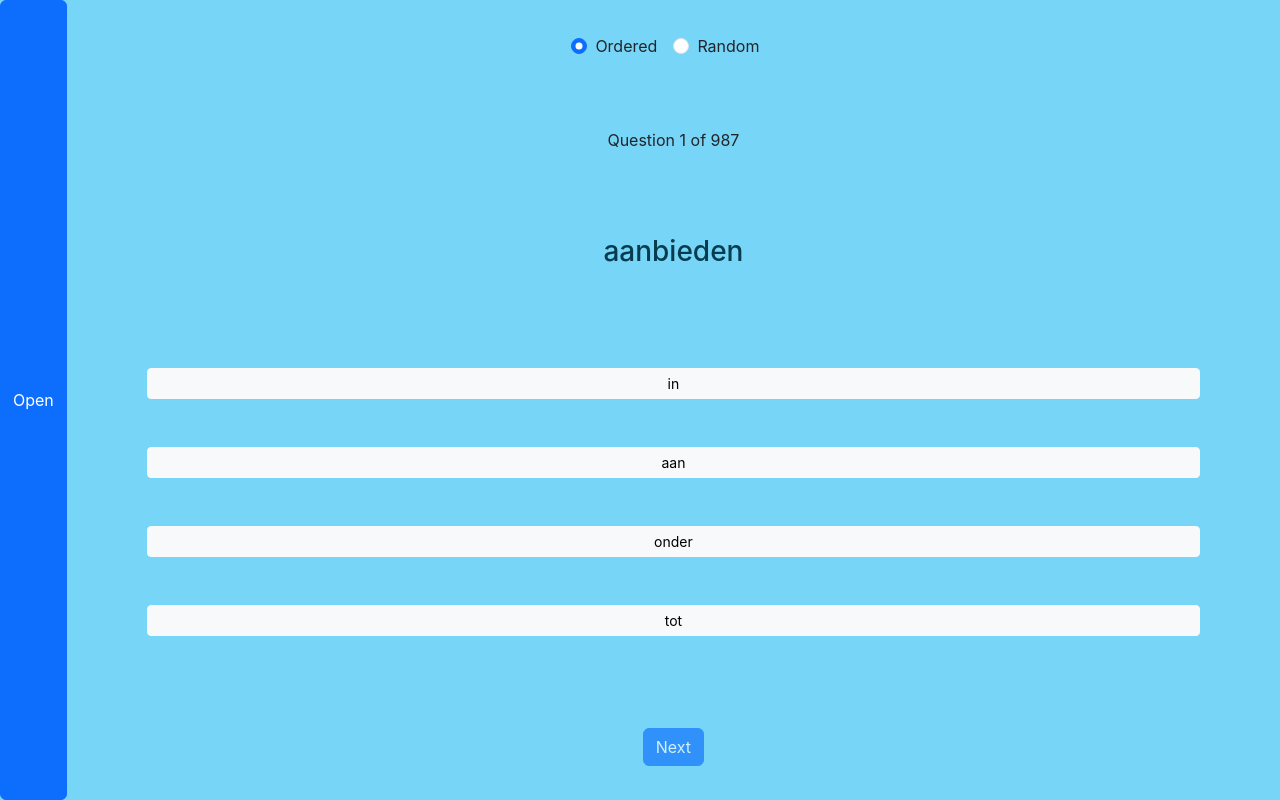
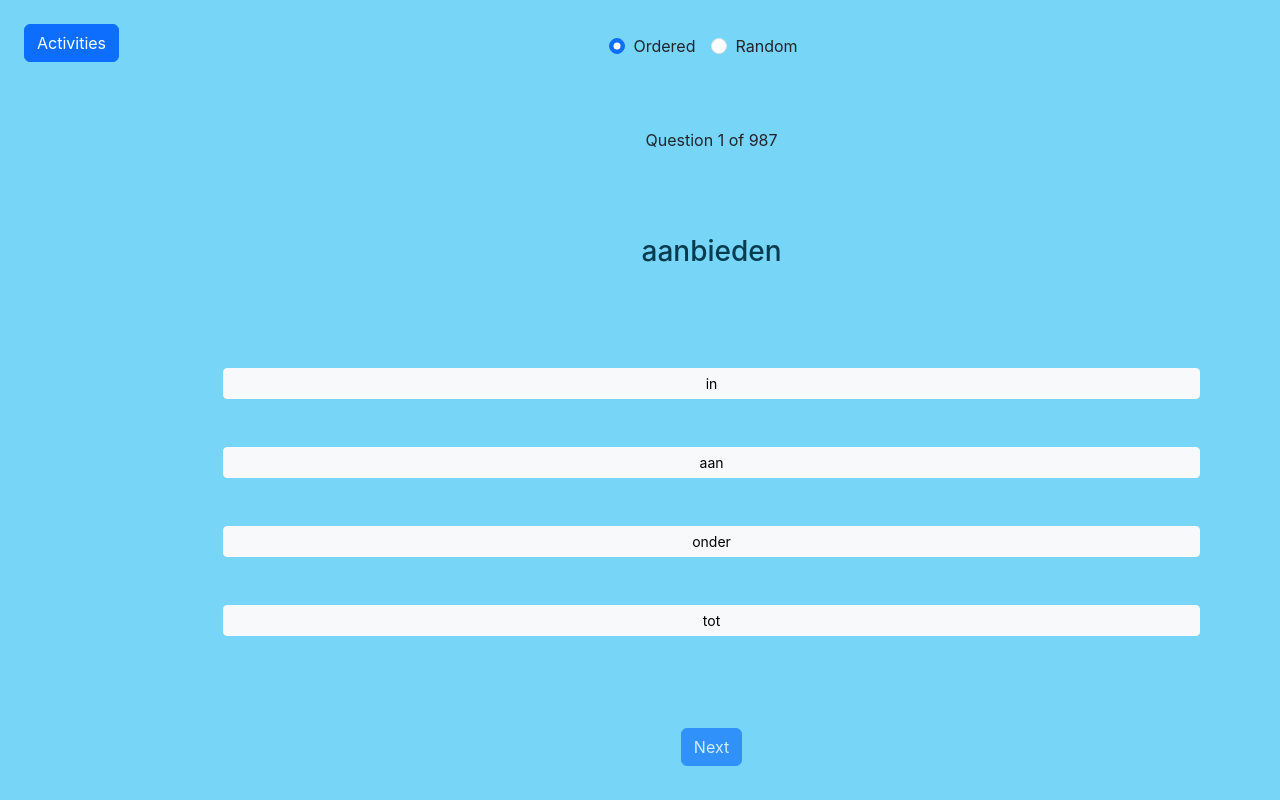
Before and after one commit to SheaMeyers/dutch-practice, a React (Create React App) app: page / in a window 1280 px wide. Built offline with nearby package versions, Linux system fonts and the light colour scheme.

Commit message:
Further continue developing sidebar

```diff
--- a/src/App.tsx
+++ b/src/App.tsx
@@ -6,10 +6,17 @@ import DeHet from './deHet/DeHet';
 import { useState } from 'react';
 
 
-const Sidebar = () => {
+const Sidebar = (props: { onCloseClick: () => void}) => {
   const location = useLocation()
   return (
     <nav className='flex-grow-2 sidebar'>
+      <button
+        className="btn btn-primary my-4"
+        type="button"
+        onClick={() => props.onCloseClick()}
+      >
+        X
+      </button>
       <h4>Activities</h4>
       <ul className="nav flex-column">
         <li className={`nav-item mb-2 ${location.pathname === '/' ? 'fw-bold' : ''}`}>
@@ -27,25 +34,21 @@ const CollapsableSidebard = () => {
   const [isCollapsed, setIsCollapsed] = useState<boolean>(true)
   return (
     <>
-      {isCollapsed &&
-        <button
-          className="btn btn-primary"
-          type="button"
-          onClick={() => setIsCollapsed(!isCollapsed)}
-        >
-          Open
-        </button>
-      }
-      <div className={`collapse ${!isCollapsed ? 'show' : ''}`}>
+      {isCollapsed ?
+        <div className='p-4'>
           <button
             className="btn btn-primary"
             type="button"
-            onClick={() => setIsCollapsed(!isCollapsed)}
+            onClick={() => setIsCollapsed(false)}
           >
-            Close
+            Activities
           </button>
-          <Sidebar />
-      </div>
+        </div>
+        :
+        <Sidebar
+          onCloseClick={() => setIsCollapsed(true)}
+        />
+      }
     </>
   )
 }
```
